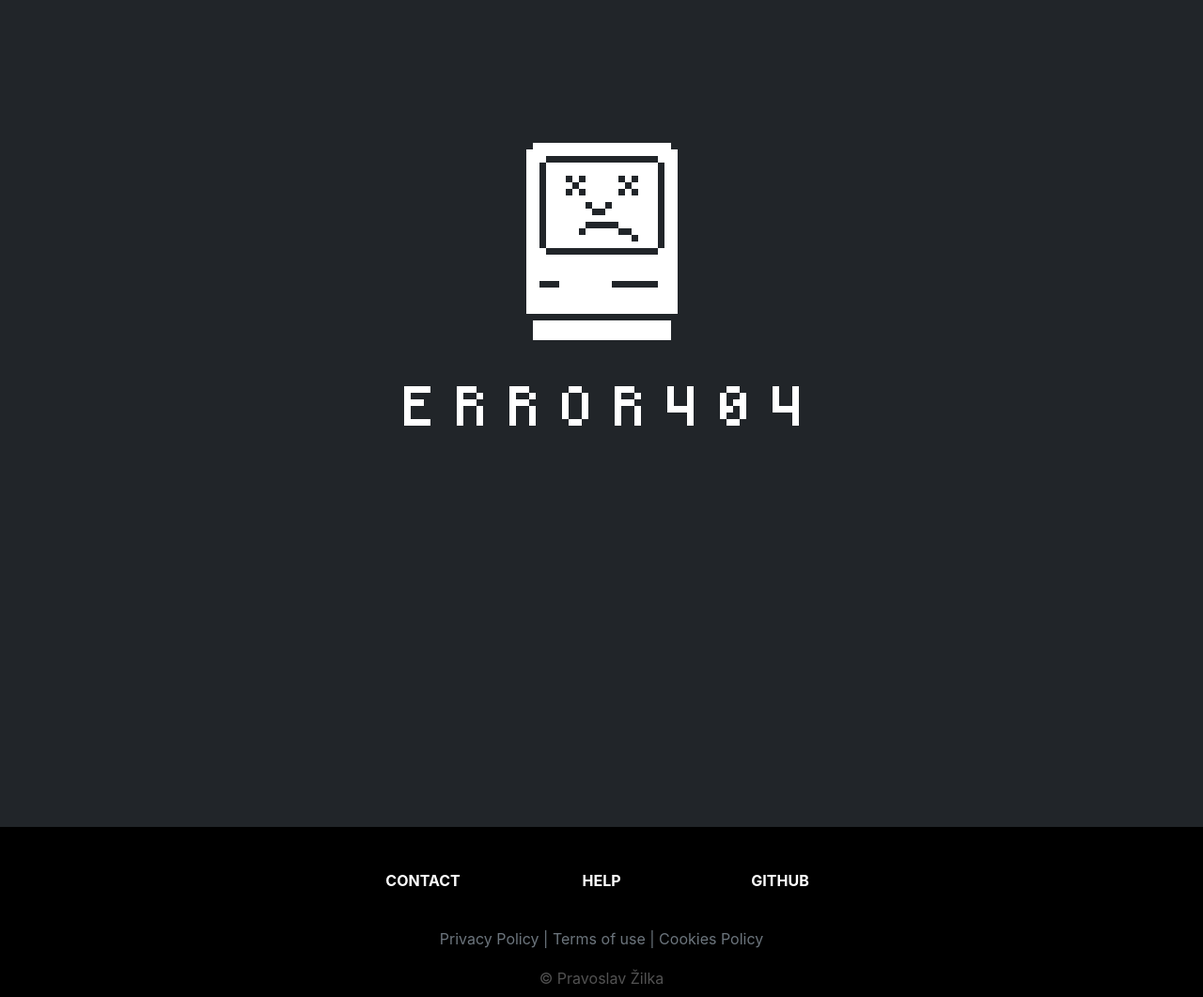
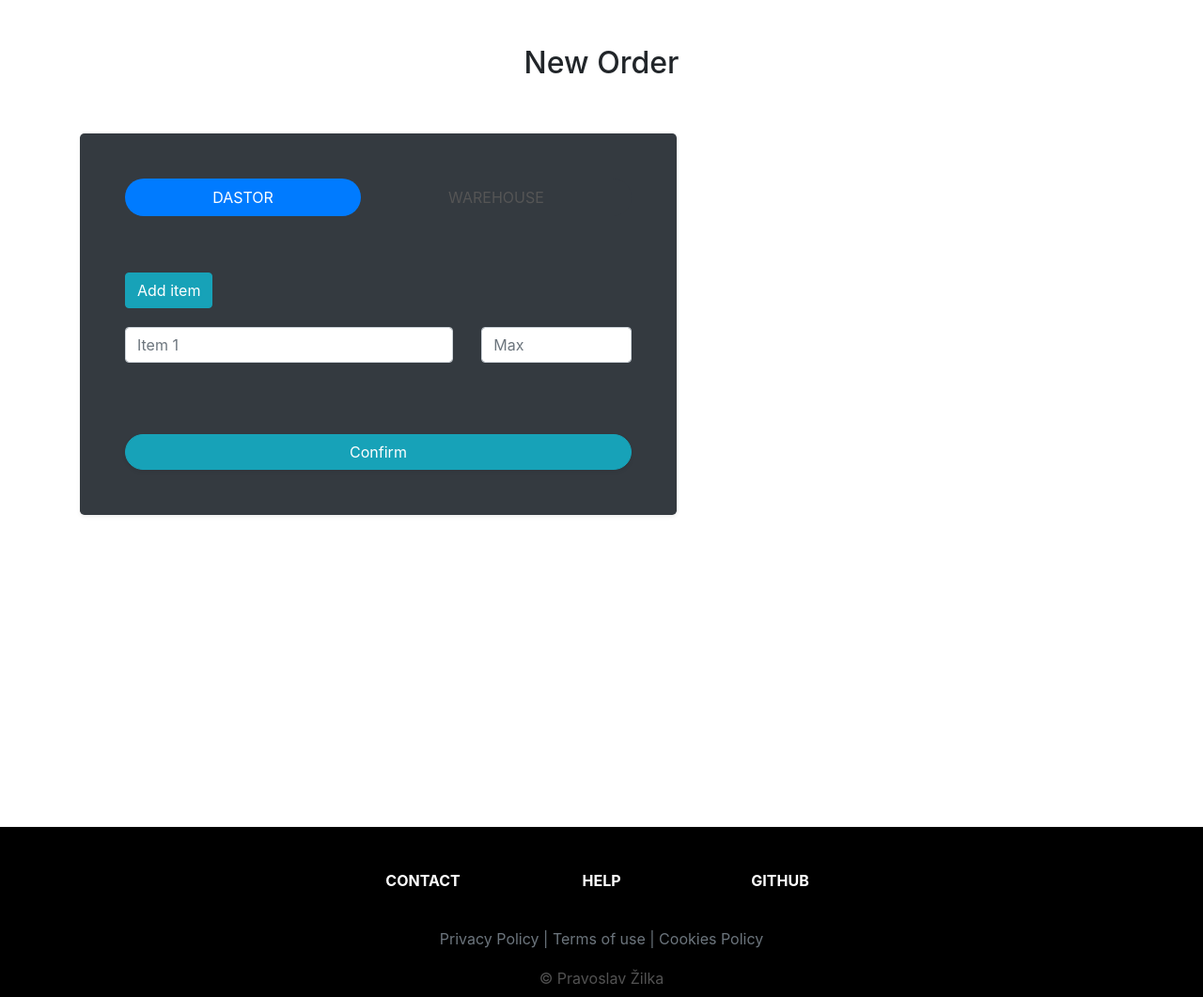
Before and after one commit to pravoslavzilka/Harverster, a Flask app: page /admin/new-order in a window 1280 px wide. Shown: the part 59-1120 px from the top of the page at 94% size. Run offline with Flask 2, Linux system fonts and the light colour scheme; a user stored in the database is signed in; data that the repository does not hold is empty; some libraries are stand-ins or nearby versions.

Commit message:
New design for order

```diff
--- a/blueprints/admin/__init__.py
+++ b/blueprints/admin/__init__.py
@@ -1,5 +1,6 @@
 from flask import Blueprint, render_template, redirect, url_for, request, flash, session
 from functools import wraps
+from models import *
 
 
 admin_bp = Blueprint("admin_bp", __name__, template_folder="templates")
@@ -19,3 +20,10 @@ def check_admin(func):
 @check_admin
 def main_page():
     return render_template("admin/main_dashboard.html")
+
+
+@admin_bp.route("/new-order")
+@check_admin
+def new_order_view():
+    items = Item.query.all()
+    return render_template("admin/new_order.html", items=items)
--- a/blueprints/admin/templates/admin/main_dashboard.html
+++ b/blueprints/admin/templates/admin/main_dashboard.html
@@ -52,7 +52,7 @@
               <a style="text-decoration:none;color:white;" href="#"><h5><img style="margin-right:10px;" height="25" src="{{url_for('static', filename='images/window.png')}}"/>Hubs management</h5></a>
               <a style="text-decoration:none;color:white;" href="#"><h5><img style="margin-right:10px;" height="25" src="{{url_for('static', filename='images/house.png')}}"/>Warehouse</h5></a>
               <a style="text-decoration:none;color:white;" href="#"><h5><img style="margin-right:10px;" height="25" src="{{url_for('static', filename='images/settings.png')}}"/>Settings</h5></a>
-
+              <a style="margin-top:10px;" href="{{ url_for('admin_bp.new_order_view') }}" class="btn btn-info" >Place new Order</a>
 
             </div>
 
--- /dev/null
+++ b/blueprints/admin/templates/admin/new_order.html
@@ -0,0 +1,142 @@
+{% extends "layout.html" %}
+
+{% block title %} New Order {% endblock title%}
+
+{% block content %}
+
+<style>
+
+Edit in JSFiddle
+
+    Result
+    HTML
+    CSS
+    JavaScript
+    Resources
+
+/*
+*
+* ==========================================
+* FOR DEMO PURPOSES
+* ==========================================
+*
+*/
+
+body {
+  background: #f5f5f5;
+}
+
+.rounded-lg {
+  border-radius: 1rem;
+}
+
+.nav-pills .nav-link {
+  color: #555;
+}
+
+.nav-pills .nav-link.active {
+  color: #fff;
+}
+
+
+</style>
+
+<div class="container">
+      <div class="py-5  text-center">
+
+        <h2>New Order</h2>
+      </div>
+
+      <div class="row ">
+        <div id="nav-tab-card" class="tab-pane fade show active"  >
+        </div>
+        <div class="col-md-5 tab-pane fade order-md-2 mb-4" id="nav-tab-bank" >
+          <h4 class="d-flex justify-content-between align-items-center mb-3">
+            <span class="text-muted">Warehouse</span>
+            <span class="badge badge-secondary badge-pill">{{ items | length }}</span>
+          </h4>
+          <ul class=" list-group mb-3">
+            {% for item in items %}
+              <li class="list-group-item d-flex justify-content-between lh-condensed">
+                <div>
+                  <h6 class="my-0">{{ item.name }}</h6>
+
+                </div>
+                <span class="text-muted"><strong>{{item.quantity}}</strong> {{ item.measurement_unit }}</span>
+              </li>
+            {% endfor %}
+
+          </ul>
+
+
+        </div>
+        <div class="col-md-7 order-md-1">
+
+
+              <div class="bg-dark rounded-lg shadow-sm p-5" style="color:white">
+                <!-- Credit card form tabs -->
+                <ul role="tablist" class="nav bg-dark nav-pills rounded-pill nav-fill mb-3">
+                  <li class="nav-item">
+                    <a data-toggle="pill" href="#nav-tab-card" class="nav-link active rounded-pill">
+                                        <i class="fa fa-credit-card"></i>
+                                        DASTOR
+                                    </a>
+                  </li>
+
+                  <li class="nav-item">
+                    <a data-toggle="pill" href="#nav-tab-bank" class="nav-link rounded-pill">
+                                        <i class="fa fa-university"></i>
+                                         WAREHOUSE
+                                     </a>
+                  </li>
+                </ul>
+                <!-- End -->
+
+
+                <!-- Credit card form content -->
+                <div class="tab-content">
+
+                  <!-- credit card info-->
+                  <div  class="tab-pane fade show active">
+                    <form style="margin-top:60px;" id="form" role="form">
+                      <button style="margin-bottom:20px;" class="btn btn-info" id="button" type="button" onlick="duplicate()">Add item</button>
+                      <div id="duplicater" class="row">
+                        <div class="form-group col-8">
+                          <input type="text" placeholder="Item 1" name="username" required class="form-control">
+                        </div>
+                        <div class="form-group col-4">
+                          <input type="text" placeholder="Max" name="username" required class="form-control">
+                        </div>
+                      </div>
+
+
+                      </div>
+                      <button style="margin-top:60px;" type="button" class="subscribe btn btn-info btn-block rounded-pill shadow-sm"> Confirm  </button>
+                    </form>
+                  </div>
+                  <!-- End -->
+
+
+
+
+
+              </div>
+            </div>
+          </div>
+    </div>
+
+  <script>
+    document.getElementById('button').onclick = duplicate;
+
+
+    var i = 0;
+    var original = document.getElementById('duplicater');
+
+    function duplicate() {
+        var clone = original.cloneNode(true); // "deep" clone
+        clone.id = "duplicetor" + ++i; // there can only be one element with an ID
+        original.parentNode.appendChild(clone);
+    }
+  </script>
+
+{% endblock content %}
```
